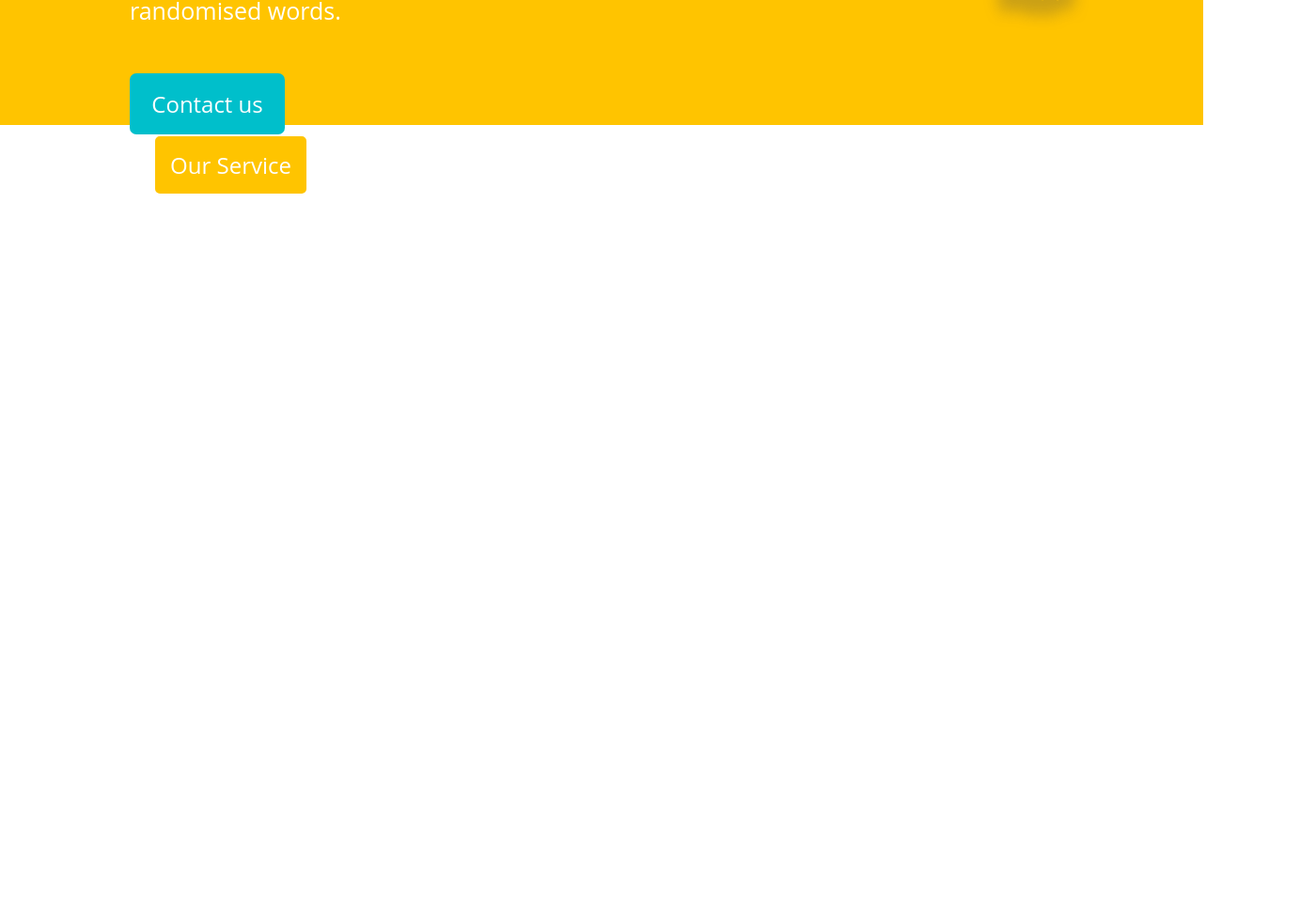
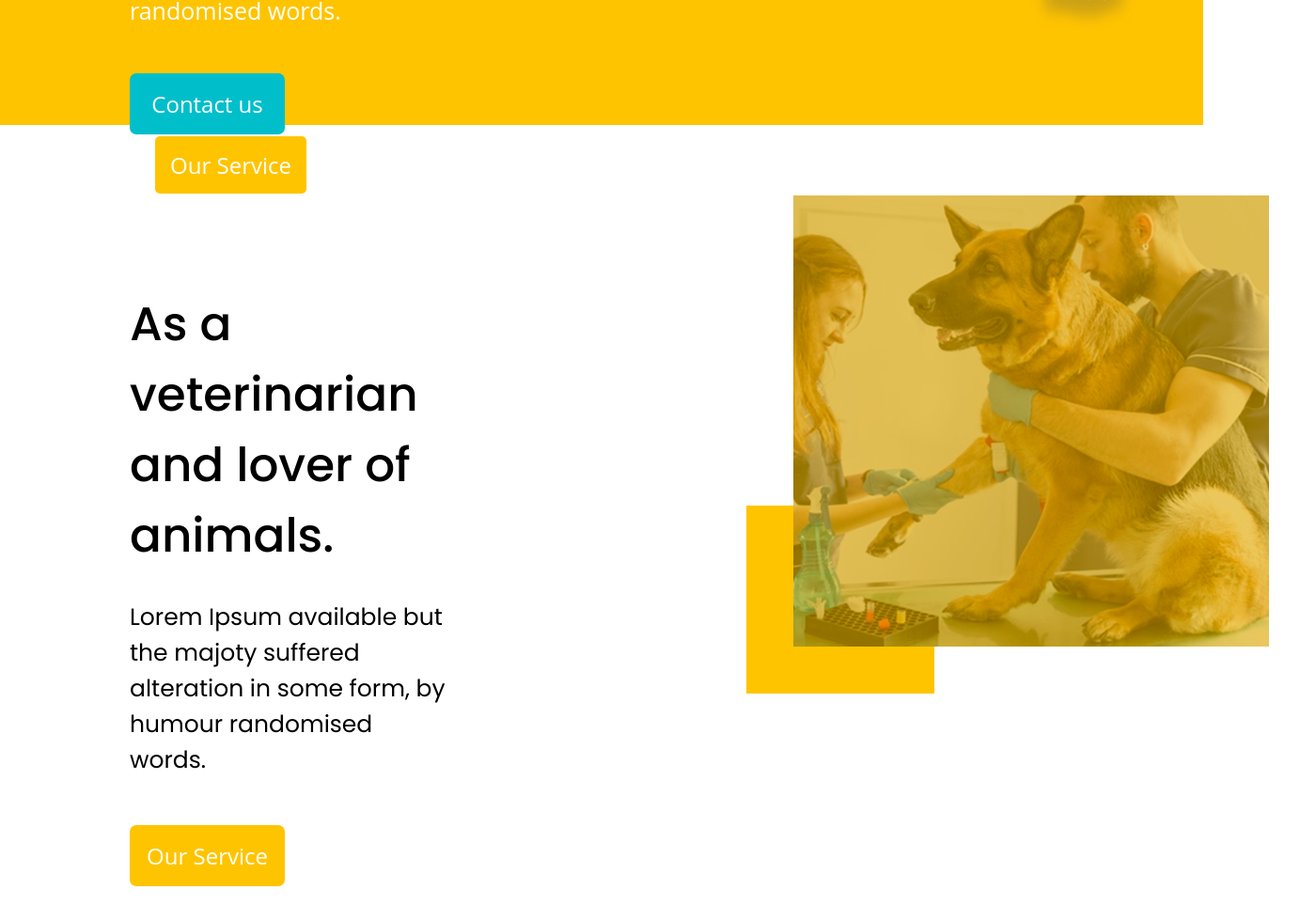
Before and after one commit to sumon302/Vet-Care, a plain HTML site: page index.html in a window 1280 px wide. Shown: the part 768-1731 px from the top of the page at 94% size, 1400 px wide, since content can reach past the window. Before the commit the page ends 996 px from the top, so only its background shows below. Drawn offline with Linux system fonts and the light colour scheme.

Commit message:
added a page2 body

```diff
--- a/index.html
+++ b/index.html
@@ -31,6 +31,7 @@
         </div>
    </div>
 
+   <!-- page-1 -->
 <div class="full-body">
     <div class="mediam-body">
         <div class="cont-body">
@@ -53,5 +54,35 @@
 
 </div>
 
+
+<!-- Page-2 -->
+
+<div class="full-body1">
+    <div class="mediam-body1">
+        <div class="cont-body1">
+            <h1>As a veterinarian and
+                lover of animals.</h1>
+
+            <p>Lorem Ipsum available but the majoty
+                suffered alteration in some form, by
+                humour randomised words.</p>
+
+            <div class="bottom1">
+
+                <input type="button" class="bott2" value="Our Service">
+
+            </div>
+
+        </div>
+        <div class="ima-body1">
+
+            <img src="./img/Human & dog.png" alt="dog">
+
+            <div class="box12"></div>
+        </div>
+
+    </div>
+
+</div>
 </body>
 </html>
--- a/style.css
+++ b/style.css
@@ -77,7 +77,7 @@ ul li{
     color: #ffffff;
 }
 
-
+/* body */
 
 .full-body{
     height: 780px;
@@ -162,3 +162,103 @@ ul li{
     margin-left: 30px;
     background-color: #FFC400;
 }
+
+
+/* body1 */
+
+.full-body1{
+    height: 780px;
+    width: 100%;
+    background-color:#ffffff;
+    justify-content: center;
+
+}
+.mediam-body1{
+    height: 780px;
+    width: 80%;
+    background-color: #ffffff;
+    margin: 0 auto;
+    display: flex;
+    justify-content: center;
+    align-items: center;
+    justify-content: space-between;
+
+
+
+
+}
+.cont-body1{
+    height: 630px;
+    width: 35%;
+    background-color: #ffffff;
+    display: inline-block;
+    padding: 100px 10px;
+    font-family: 'Poppins', sans-serif;
+
+}
+
+
+.cont-body1 h1{
+
+    font-size: 50px;
+    font-weight: 500;
+    font-family: 'Poppins', sans-serif;
+    color: #000000;
+}
+.cont-body1 p{
+    font-size: 25px;
+    font-family: 'Poppins', sans-serif;
+    padding: 30px 0;
+    color: #000000;
+
+}
+
+.bottom1{
+    display: block;
+    padding: 20px 0;
+
+}
+.bottom1 .bott2{
+    background-color: #FFC400;
+    color: #ffffff;
+    border: none;
+}
+
+
+.bottom1 input{
+    width: 165px;
+    height: 65px;
+    border-radius: 7px;
+    font-size: 24px;
+    font-family: 'Open Sans', sans-serif;
+
+}
+.ima-body1{
+    background-color: #ffffff;
+    position: relative;
+    height: 630px;
+    width: 35%;
+    display: block;
+    z-index: 1;
+
+
+
+
+}
+
+img{
+   margin: 0px 50px;
+  z-index: 2;
+}
+
+.box12{
+    width: 200px;
+    height: 200px;
+    background-color: #FFC400;
+    position: absolute;
+    left: 0px ;
+    bottom: 100px;
+    z-index: -1;
+
+
+}
```
Also changed, not shown: img/Human & dog.png (added).
